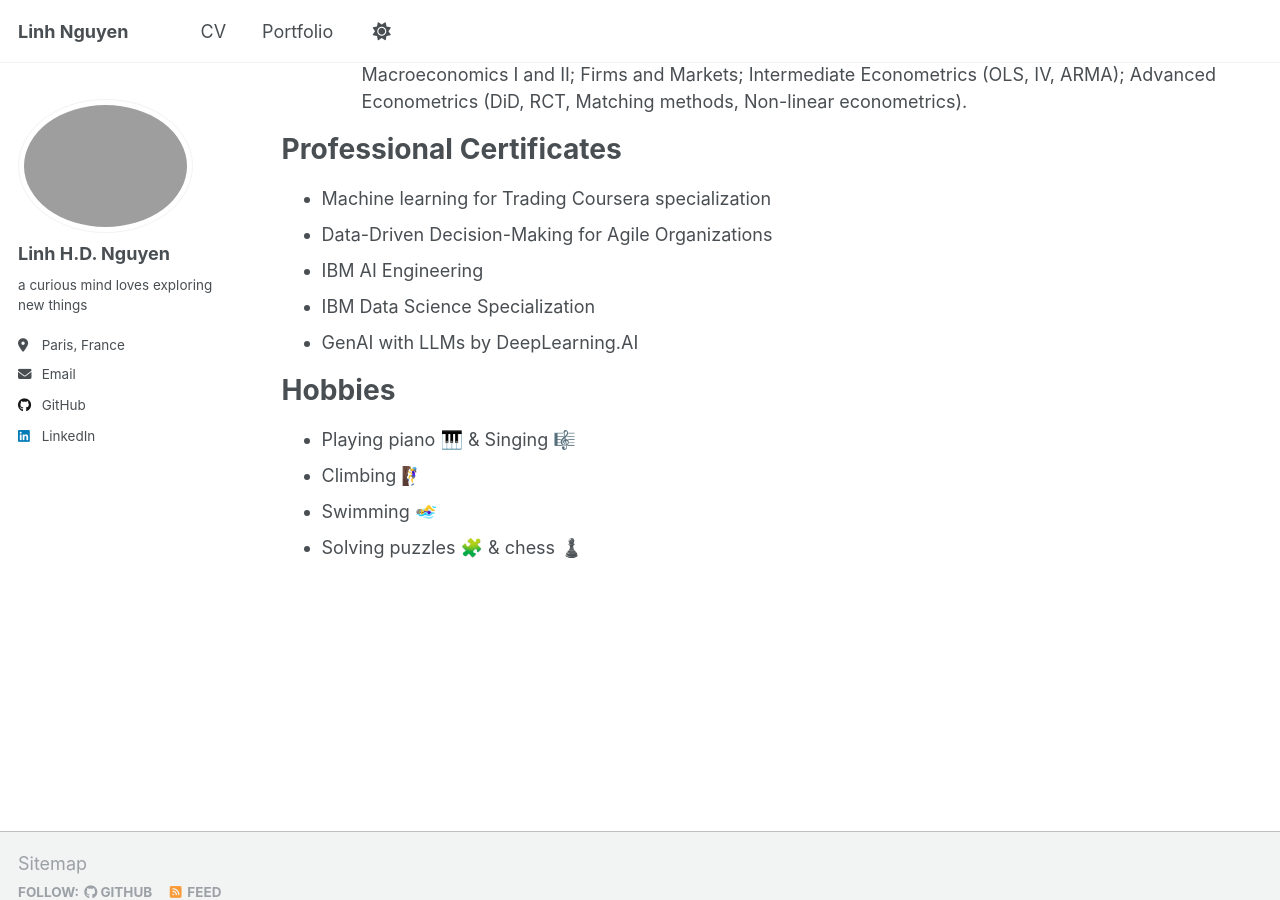
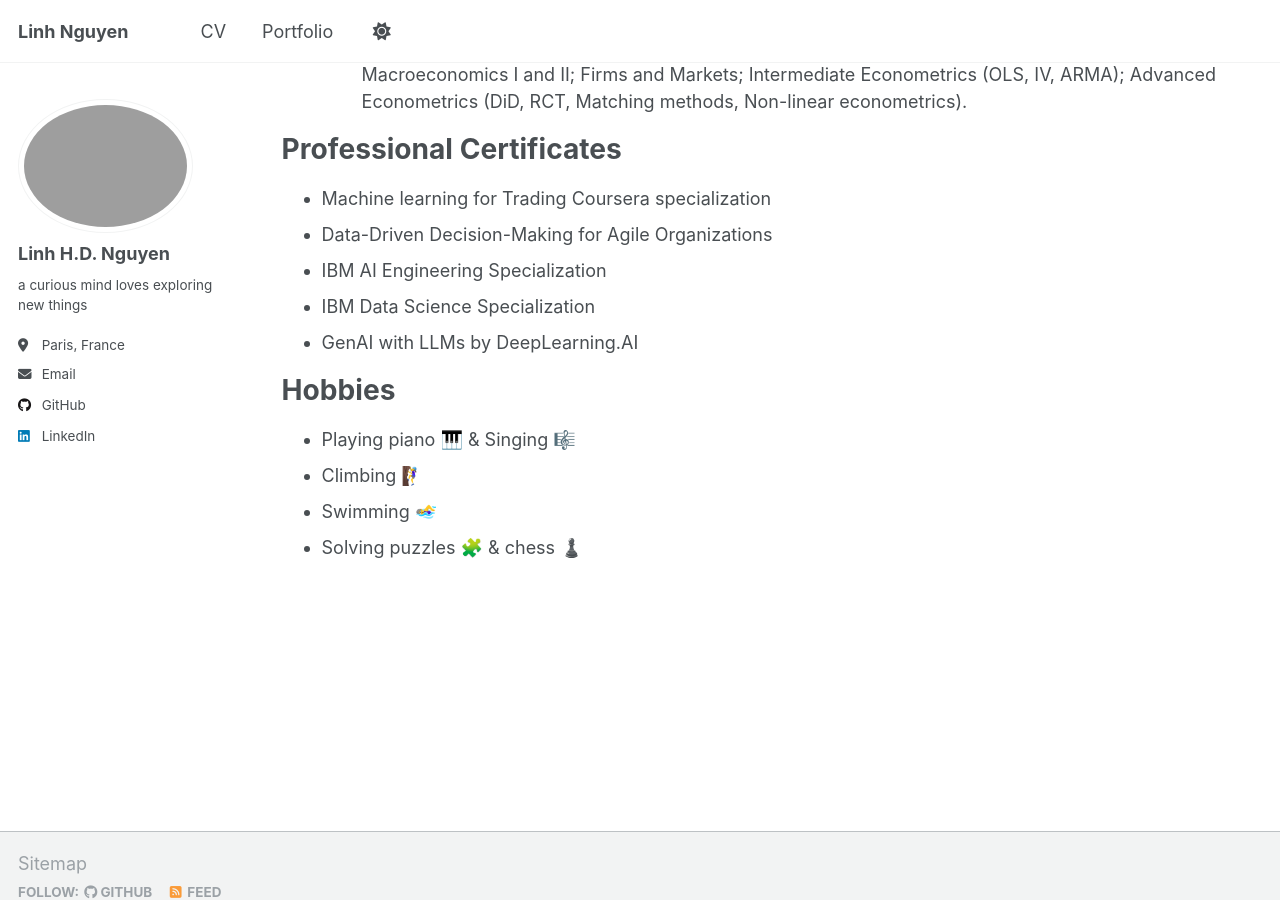
Before and after one commit to hdlinhnguyen/hdlinhnguyen.github.io, a Jekyll site: the page built from _pages/cv.md, in a window 1280 px wide and 900 px high, scrolled down 1304 px. Built offline with Jekyll 4.4.1, drawn with Linux system fonts in a browser that asks for light colours; emoji names are drawn with the system emoji font; a script that is not in the unit is left out.

Commit message:
Update cv.md

```diff
--- a/_pages/cv.md
+++ b/_pages/cv.md
@@ -51,7 +51,7 @@ Professional Certificates
 ======
 * Machine learning for Trading Coursera specialization
 * Data-Driven Decision-Making for Agile Organizations
-* IBM AI Engineering
+* IBM AI Engineering Specialization
 * IBM Data Science Specialization
 * GenAI with LLMs by DeepLearning.AI
 
```
